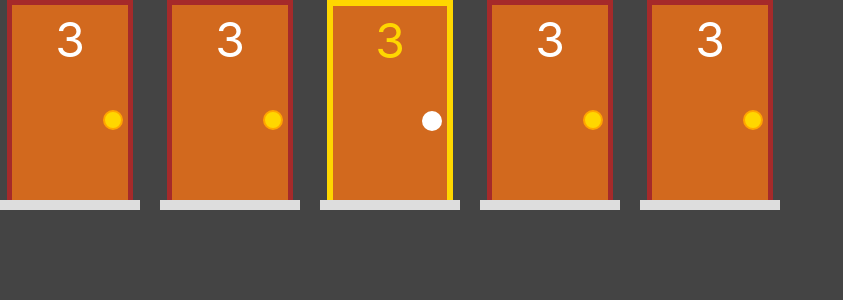
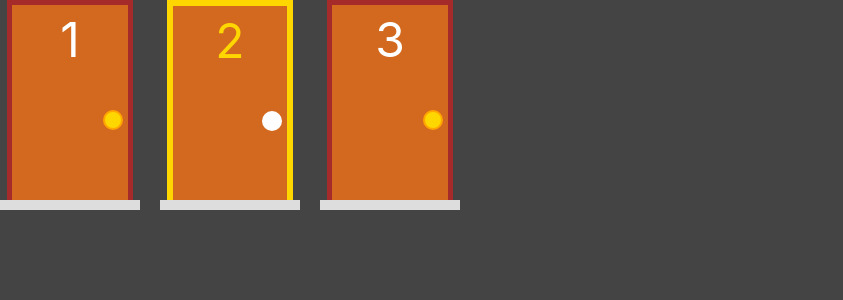
Before and after one commit to thalesor/doors-game, a Next.js app: page / in a window 1280 px wide. Shown: the top 300 px of the page, without its empty margins (0-843 px from the left). Built offline with nearby package versions, Linux system fonts and the light colour scheme.

Commit message:
refactor: change Door component to make it render data from DoorModel data instead of props

```diff
--- a/components/Door.jsx
+++ /dev/null
@@ -1,16 +0,0 @@
-import styles from "../styles/Door.module.css";
-
-export default function Door(props)
-{
-    const {number, selected} = props;
-
-    return (
-            <div className={styles.outerRegion}>
-                <div className={`${styles.frame} ${selected && styles.selected}`}>
-                    <div className={styles.number}>{number}</div>
-                    <div className={styles.knob} />
-                </div>
-                <div className={styles.floor}/>
-            </div>
-    )
-}
--- /dev/null
+++ b/components/Door.tsx
@@ -0,0 +1,21 @@
+import styles from "../styles/Door.module.css";
+import DoorModel from "../models/door";
+
+interface IDoorProps {
+    door: DoorModel;
+}
+
+export default function Door(props: IDoorProps)
+{
+    const { door } = props;
+
+    return (
+            <div className={styles.outerRegion}>
+                <div className={`${styles.frame} ${door.selected && styles.selected}`}>
+                    <div className={styles.number}>{door.number}</div>
+                    <div className={styles.knob} />
+                </div>
+                <div className={styles.floor}/>
+            </div>
+    )
+}
--- a/models/door.js
+++ b/models/door.ts
@@ -1,10 +1,10 @@
-export default class Door {
-    #number
-    #hasGift
-    #selected
-    #open
+export default class DoorModel {
+    #number: number
+    #hasGift: boolean
+    #selected: boolean
+    #open: boolean
 
-    constructor(number, hasGift=false, selected=false, open=false)
+    constructor(number: number, hasGift=false, selected=false, open=false)
     {
         this.#hasGift = hasGift;
         this.#selected = selected;
@@ -37,19 +37,19 @@ export default class Door {
         const selected = !this.selected;
         //boa prática deixar os dados da calsse imutáveis, gerar uma nova instância da classe
         //em vez de alterar os dados da instância atual
-        return new Door(this.number, this.hasGift, selected, this.open);
+        return new DoorModel(this.number, this.hasGift, selected, this.open);
     }
 
     openUp()
     {
         const open = true;
-        return new Door(this.number, this.hasGift, this.selected, open);
+        return new DoorModel(this.number, this.hasGift, this.selected, open);
     }
 
     unselect()
     {
         //método será usado para desselecionar todas as portas
         const selected = false;
-        return new Door(this.number, this.hasGift, selected, this.open);
+        return new DoorModel(this.number, this.hasGift, selected, this.open);
     }
 }
--- a/pages/index.js
+++ b/pages/index.js
@@ -2,15 +2,20 @@ import Head from 'next/head'
 import Image from 'next/image'
 import Gift from '../components/Gift';
 import Door from '../components/Door';
+import DoorModel from '../models/door';
+import { useState } from 'react';
 
 export default function Home() {
+
+  const [d1, setD1] = useState(new DoorModel(1));
+  const [d2, setD2] = useState(new DoorModel(2, false, true, false));
+  const [d3, setD3] = useState(new DoorModel(3));
+
   return (
     <div style={{display: 'flex', gap: '20px'}}>
-        <Door number={3}/>
-        <Door number={3}/>
-        <Door number={3} selected/>
-        <Door number={3}/>
-        <Door number={3}/>
+        <Door door={d1}/>
+        <Door door={d2}/>
+        <Door door={d3}/>
     </div>
   )
 }
--- a/tsconfig.json
+++ b/tsconfig.json
@@ -1,6 +1,6 @@
 {
   "compilerOptions": {
-    "target": "es5",
+    "target": "es6",
     "lib": [
       "dom",
       "dom.iterable",
```
